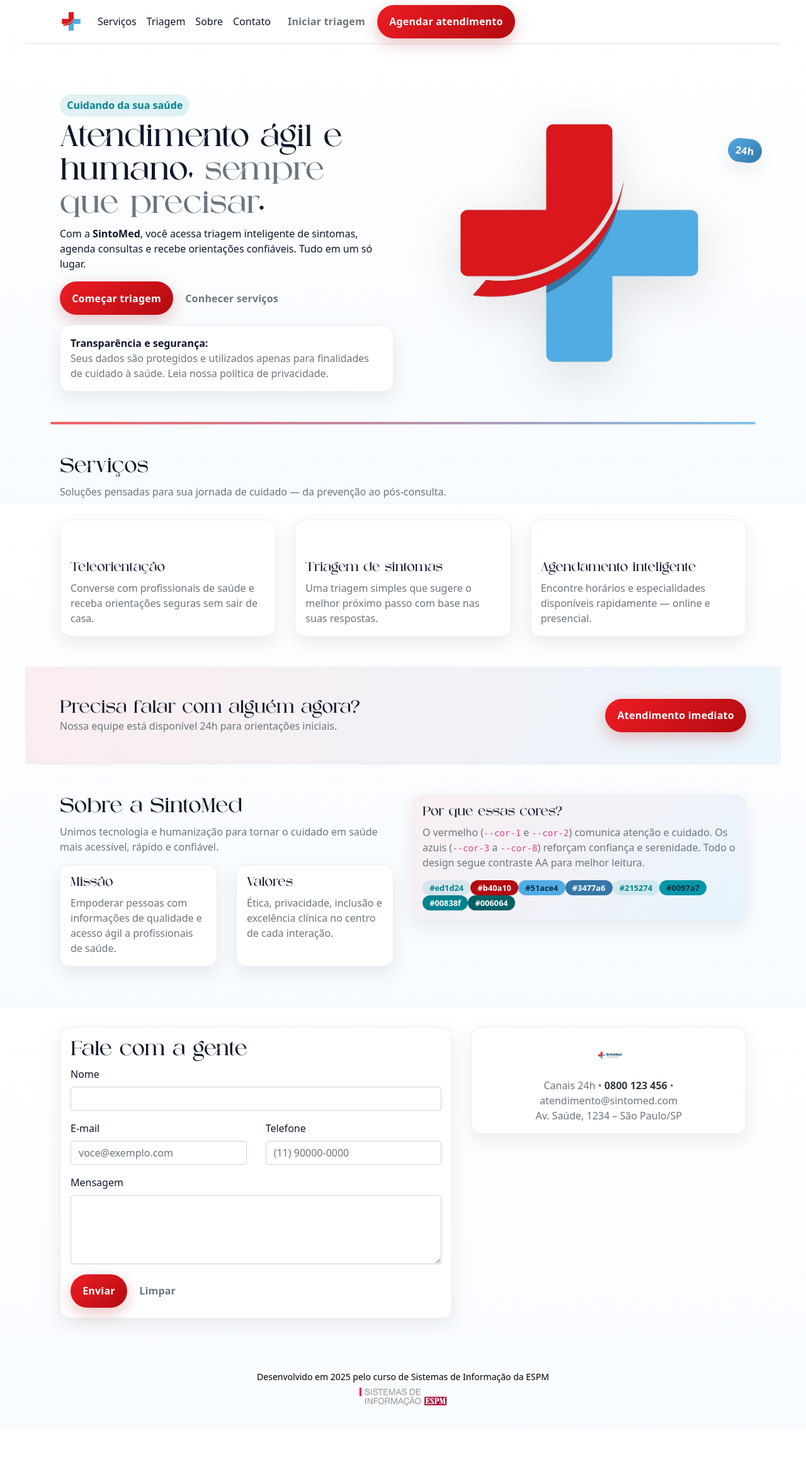
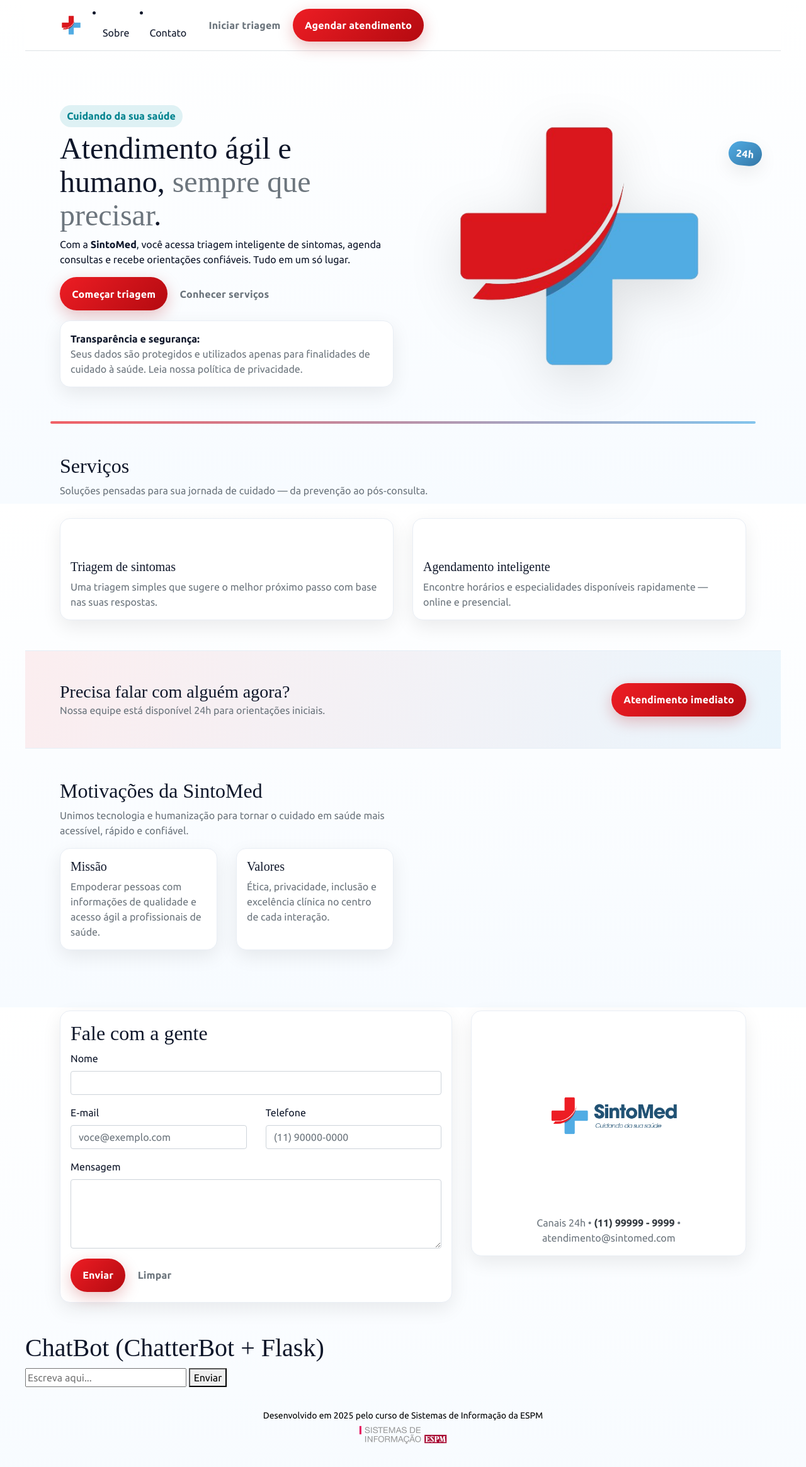
Before and after one commit to tech-espm/inter-4sem-2025-medicamentos, a Flask app: page / in a window 1280 px wide. Shown: the whole page at 63% size. Before the commit the page ends 2234 px from the top, so only its background shows below. Run offline with Flask 3, Linux system fonts and the light colour scheme; parts of the project's set-up code (start-up, migrations or seed data) failed here and were passed over; some libraries are stand-ins or nearby versions; some web fonts are replaced.

Commit message:
Início dos estudos de um Chatbot, e continuação do front simples.

```diff
--- a/app.py
+++ b/app.py
@@ -1,8 +1,20 @@
-from flask import Flask, render_template, json, request, Response
+from flask import Flask, render_template, json, request, Response, session, redirect, url_for, jsonify
 import config
+import banco
 from datetime import datetime
+from chatterbot import ChatBot, chatterbot
 
 app = Flask(__name__)
+
+chatbot = ChatBot(
+    "meu_bot",
+    storage_adapter="chatterbot.storage.SQLStorageAdapter",
+    database_uri="sqlite:///chatbot.sqlite3",
+    logic_adapters=[
+        {"import_path": "chatterbot.logic.BestMatch"},
+    ],
+    read_only=True,
+)
 
 @app.get('/')
 def index():
@@ -15,11 +27,33 @@
 
 @app.get('/triagem')
 def triagem():
-    return render_template('index/triagem.html', titulo='Triagem de Sintomas')
+    return render_template('index/triagem.html', titulo='Triagem de Sintomas,')
 
 @app.get('/login')
 def login():
-    return render_template('index/login.html', titulo='Login', mensagem='Faça seu login para acessar o sistema.')
+    erro = None
+    if request.method == 'POST':
+        email = request.form.get('username')
+        senha = request.form.get('password')
+        usuario = banco.buscar_usuario_por_email(email)
+        if usuario and usuario['senha'] == senha:
+            session['usuario_id'] = usuario['id']
+            session['usuario_nome'] = usuario['nome']
+            return redirect(url_for('dashboard'))
+        else:
+            erro = 'Usuário ou senha inválidos'
+    return render_template('index/login.html', erro=erro, titulo='Login')
+
+@app.get('/dados')
+def dados():
+    return render_template('index/dados.html', titulo='Dados do usuário')
+
+@app.route("/api/chat", methods=["POST"])
+def chat():
+    data = request.get_json()
+    texto = data.get("message", "")
+    resposta = chatbot.get_response(texto)
+    return jsonify({"reply": str(resposta)})
 
 if __name__ == '__main__':
     app.run(host=config.host, port=config.port)
--- a/requirements.txt
+++ b/requirements.txt
@@ -9,3 +9,4 @@
 numpy
 webdriver-manager
 beautifulsoup4
+chatterbot
--- a/static/css/estilo.css
+++ b/static/css/estilo.css
@@ -6,11 +6,6 @@
 	/* Para fazer o rodapé ficar sempre na parte inferior da página ;) */
 	min-height: 100vh;
 
-}
-
-@font-face{
-	font-family: Chetta;
-	src: url("../fonts/ChettaVissto.ttf") format("truetype");
 }
 
 :root {
@@ -41,7 +36,7 @@
 	flex-direction: column;
 	flex-wrap: nowrap;
 
-	font-family: Chetta,;
+	font-family: 'Ubuntu', sans-serif;
 }
 
 * { box-sizing: border-box; }
--- a/templates/index/index.html
+++ b/templates/index/index.html
@@ -7,20 +7,56 @@
 
   <style>
     /* Hero */
-    .hero { padding: 5rem 0 3rem; }
-    .hero-title { font-size: clamp(2rem, 4vw + .5rem, 3rem); line-height:1.1; }
-    .hero-badge { background: rgba(0,151,167,.12); color: var(--cor-7); font-weight:700; border-radius:999px; padding:.35rem .7rem; display:inline-block; }
-    .hero-art img { max-width: 460px; width:100%; filter: drop-shadow(0 20px 40px rgba(0,0,0,.12)); }
-    .ribbon { position:absolute; right:-10px; top:14%; transform: rotate(6deg); background: linear-gradient(135deg, var(--cor-3), var(--cor-4)); color:#fff; padding:.45rem .75rem; border-radius:999px; font-weight:800; letter-spacing:.3px; box-shadow: var(--shadow); }
+    .hero {
+        padding: 5rem 0 3rem;
+    }
+    .hero-title {
+        font-size: clamp(2rem, 4vw + .5rem, 3rem);
+        line-height:1.1;
+    }
+    .hero-badge {
+        background: rgba(0,151,167,.12);
+        color: var(--cor-7);
+        font-weight:700;
+        border-radius:999px;
+        padding:.35rem .7rem;
+        display:inline-block;
+    }
+    .hero-art img {
+        max-width: 460px;
+        width:100%; filter:
+        drop-shadow(0 20px 40px rgba(0,0,0,.12));
+    }
+    .ribbon {
+        position:absolute;
+        right:-10px;
+        top:14%;
+        transform: rotate(6deg);
+        background: linear-gradient(135deg, var(--cor-3), var(--cor-4));
+        color:#fff;
+        padding:.45rem .75rem;
+        border-radius:999px;
+        font-weight:800;
+        letter-spacing:.3px;
+        box-shadow: var(--shadow);
+    }
 
-    /* Cards utilitários */
-    .card-soft { border: 1px solid #e9eef5; border-radius: var(--radius); box-shadow: var(--shadow); }
+    .card-soft {
+        border: 1px solid #e9eef5;
+        border-radius: var(--radius);
+        box-shadow: var(--shadow);
+    }
 
-    /* Mobile menu extra spacing */
-    .navbar { backdrop-filter: blur(6px); }
+    .navbar {
+        backdrop-filter: blur(6px);
+    }
 
-    /* Separator */
-    .separator { height:4px; background: linear-gradient(90deg, var(--cor-2), var(--cor-3)); border-radius:999px; opacity:.7; }
+    .separator {
+        height:4px;
+        background: linear-gradient(90deg, var(--cor-2), var(--cor-3));
+        border-radius:999px;
+        opacity:.7;
+    }
   </style>
 {% endblock %}
 
@@ -36,7 +72,7 @@
                 <p class="text-secondary-emphasis">Com a <strong>SintoMed</strong>, você acessa triagem inteligente de sintomas, agenda consultas e recebe orientações confiáveis. Tudo em um só lugar.</p>
                 <div class="d-flex flex-wrap gap-2 mt-3">
                     <a class="btn btn-primary" href="/triagem">Começar triagem</a>
-                    <a class="btn btn-outline-secondary" href="/servicos">Conhecer serviços</a>
+                    <a class="btn btn-outline-secondary" href="#servicos">Conhecer serviços</a>
                 </div>
                 <div class="card card-soft mt-3 p-3">
                     <strong>Transparência e segurança:</strong>
@@ -53,7 +89,6 @@
 
 <div class="separator container" aria-hidden="true"></div>
 
-<!-- Serviços -->
 <section id="servicos" class="py-5">
     <div class="container">
         <div class="row justify-content-between align-items-end g-2 mb-3">
@@ -62,22 +97,15 @@
                 <p class="text-secondary">Soluções pensadas para sua jornada de cuidado — da prevenção ao pós‑consulta.</p>
             </div>
         </div>
-        <div class="row g-3">
-            <div class="col-12 col-md-6 col-lg-4">
-                <div class="card card-soft h-100 p-3">
-                    <div class="d-inline-grid place-items-center bg-gradient rounded-3 mb-2 px-3 py-2 text-white" style="--bs-gradient: linear-gradient(135deg, var(--cor-3), var(--cor-4));">1</div>
-                    <h3 class="h5">Teleorientação</h3>
-                    <p class="text-secondary mb-0">Converse com profissionais de saúde e receba orientações seguras sem sair de casa.</p>
-                </div>
-            </div>
-            <div class="col-12 col-md-6 col-lg-4">
+        <div class="row g-2">
+            <div class="col-12 col-md-6 col-lg-6">
                 <div class="card card-soft h-100 p-3">
                     <div class="d-inline-grid place-items-center bg-gradient rounded-3 mb-2 px-3 py-2 text-white" style="--bs-gradient: linear-gradient(135deg, var(--cor-3), var(--cor-4));">2</div>
                     <h3 class="h5">Triagem de sintomas</h3>
                     <p class="text-secondary mb-0">Uma triagem simples que sugere o melhor próximo passo com base nas suas respostas.</p>
                 </div>
             </div>
-            <div class="col-12 col-md-6 col-lg-4">
+            <div class="col-12 col-md-6 col-lg-6">
                 <div class="card card-soft h-100 p-3">
                     <div class="d-inline-grid place-items-center bg-gradient rounded-3 mb-2 px-3 py-2 text-white" style="--bs-gradient: linear-gradient(135deg, var(--cor-3), var(--cor-4));">3</div>
                     <h3 class="h5">Agendamento inteligente</h3>
@@ -89,7 +117,6 @@
 </section>
 
 
-<!-- CTA Wide -->
 <section class="py-5" style="background: linear-gradient(90deg, rgba(237,29,36,.07), rgba(81,172,228,.10)); border-top:1px solid #e5eef6; border-bottom:1px solid #e5eef6;">
     <div class="container d-grid d-lg-flex align-items-center justify-content-between gap-3">
         <div>
@@ -100,12 +127,11 @@
     </div>
 </section>
 
-<!-- Sobre -->
 <section id="sobre" class="py-5">
 <div class="container">
     <div class="row g-4">
     <div class="col-12 col-lg-6">
-        <h2 class="h2">Sobre a SintoMed</h2>
+        <h2 class="h2">Motivações da SintoMed</h2>
         <p class="text-secondary">Unimos tecnologia e humanização para tornar o cuidado em saúde mais acessível, rápido e confiável.</p>
         <div class="row g-3">
         <div class="col-12 col-md-6">
@@ -119,22 +145,6 @@
             <h3 class="h5">Valores</h3>
             <p class="text-secondary mb-0">Ética, privacidade, inclusão e excelência clínica no centro de cada interação.</p>
             </div>
-        </div>
-        </div>
-    </div>
-    <div class="col-12 col-lg-6">
-        <div class="card card-soft p-3 border-0" style="background:linear-gradient(135deg, rgba(237,29,36,.06), rgba(81,172,228,.10));">
-        <h3 class="h5">Por que essas cores?</h3>
-        <p class="text-secondary">O vermelho (<code>--cor-1</code> e <code>--cor-2</code>) comunica atenção e cuidado. Os azuis (<code>--cor-3</code> a <code>--cor-8</code>) reforçam confiança e serenidade. Todo o design segue contraste AA para melhor leitura.</p>
-        <div class="d-flex flex-wrap gap-2">
-            <span class="badge text-bg-primary">#ed1d24</span>
-            <span class="badge" style="background:var(--cor-1); color:#fff;">#b40a10</span>
-            <span class="badge" style="background:var(--cor-3); color:#003148;">#51ace4</span>
-            <span class="badge" style="background:var(--cor-4); color:#fff;">#3477a6</span>
-            <span class="badge text-bg-dark">#215274</span>
-            <span class="badge" style="background:var(--cor-6); color:#003148;">#0097a7</span>
-            <span class="badge" style="background:var(--cor-7); color:#fff;">#00838f</span>
-            <span class="badge" style="background:var(--cor-8); color:#fff;">#006064</span>
         </div>
         </div>
     </div>
@@ -178,13 +188,21 @@
             </div>
             <div class="col-12 col-lg-5">
                 <div class="card card-soft p-3 text-center">
-                    <img src="SintoMed.png" alt="Logotipo SintoMed" style="height:56px; width:auto;" class="mx-auto mb-2"/>
-                    <p class="text-secondary m-0">Canais 24h • <strong class="text-dark">0800 123 456</strong> • atendimento@sintomed.com</p>
-                    <p class="text-secondary m-0">Av. Saúde, 1234 – São Paulo/SP</p>
+                    <img src="static/img/SintoMed.png" alt="Logotipo SintoMed" style="height:300px; width:auto;" class="mx-auto mb-2"/>
+                    <p class="text-secondary m-0">Canais 24h • <strong class="text-dark">(11) 99999 - 9999</strong> • atendimento@sintomed.com</p>
                 </div>
             </div>
         </div>
     </div>
+</section>
+
+<section id="chat">
+    <h1>ChatBot (ChatterBot + Flask)</h1>
+    <div id="chat"></div>
+    <form id="form">
+      <input id="msg" placeholder="Escreva aqui..." autocomplete="off" />
+      <button>Enviar</button>
+    </form>
 </section>
 
 {% endblock %}
@@ -192,7 +210,6 @@
 {% block script %}
 
   <script>
-    // Preenche o ano
     document.getElementById('year').textContent = new Date().getFullYear();
 
     // Lógica de triagem (demo front-end)
@@ -218,6 +235,36 @@
       contactMsg.classList.remove('d-none');
       contactMsg.textContent='Mensagem enviada! Entraremos em contato em breve.';
     });
+
+    const chat = document.getElementById("chat");
+    const form = document.getElementById("form");
+    const input = document.getElementById("msg");
+
+    function addMsg(text, who){
+        const div = document.createElement("div");
+        div.className = "row";
+        const bubble = document.createElement("div");
+        bubble.className = "msg " + (who === "user" ? "user" : "bot");
+        bubble.textContent = text;
+        div.appendChild(bubble);
+        chat.appendChild(div);
+        window.scrollTo(0, document.body.scrollHeight);
+    }
+
+    form.addEventListener("submit", async (e) => {
+        e.preventDefault();
+        const text = input.value.trim();
+        if(!text) return;
+        addMsg(text, "user");
+        input.value = "";
+        const r = await fetch("/api/chat", {
+            method: "POST",
+            headers: {"Content-Type": "application/json"},
+            body: JSON.stringify({ message: text })
+        });
+        const data = await r.json();
+        addMsg(data.reply, "bot");
+    });
   </script>
 {% endblock %}
 </body>
--- a/templates/index/triagem.html
+++ b/templates/index/triagem.html
@@ -61,7 +61,7 @@
                 </form>
             </div>
         <div class="col-12 col-lg-6">
-            <img src="/static/img/sticker.png" alt="Marca SintoMed em fundo branco" class="img-fluid d-block mx-auto rounded-3 shadow-sm" style="max-width:520px;" />
+            <img src="/static/img/sticker.png" alt="Marca SintoMed em fundo branco" class="img-fluid d-block mx-auto rounded-3 shadow-sm" style="max-width:500px;" />
             <div class="card card-soft mt-3 p-3 border-start border-3" style="--bs-border-color: var(--cor-3);">
                 <strong>Dica de prevenção:</strong>
                 <p class="mb-0 text-secondary">Mantenha vacinação em dia, lave as mãos com frequência e priorize sono adequado. Pequenos hábitos fazem grande diferença.</p>
--- a/templates/layout.html
+++ b/templates/layout.html
@@ -23,6 +23,11 @@
     <link rel="icon" type="image/png" href="/static/img/logo.png" />
     <link rel="stylesheet" href="https://cdnjs.cloudflare.com/ajax/libs/font-awesome/6.6.0/css/all.min.css" integrity="sha512-Kc323vGBEqzTmouAECnVceyQqyqdsSiqLQISBL29aUW4U/M7pSPA/gEUZQqv1cwx4OnYxTxve5UMg5GT6L4JJg==" crossorigin="anonymous" referrerpolicy="no-referrer" />
 
+    <link rel="preconnect" href="https://fonts.googleapis.com">
+    <link rel="preconnect" href="https://fonts.gstatic.com" crossorigin>
+    <link href="https://fonts.googleapis.com/css2?family=Ubuntu:ital,wght@0,300;0,400;0,500;0,700;1,300;1,400;1,500;1,700&display=swap" rel="stylesheet">
+
+
     <script type="text/javascript" src="/static/js/jquery.min.js"></script>
     <script type="text/javascript" src="/static/js/bootstrap.bundle.min.js"></script>
     <script type="text/javascript" src="/static/js/sweetalert2.min.js"></script>
@@ -45,9 +50,6 @@
             </button>
 
             <div class="collapse navbar-collapse" id="mainNav">
-                <ul class="navbar-nav me-auto mb-2 mb-md-0">
-                <li class="nav-item"><a class="nav-link" href="/servicos">Serviços</a></li>
-                <li class="nav-item"><a class="nav-link" href="/triagem">Triagem</a></li>
                 <li class="nav-item"><a class="nav-link" href="/sobre">Sobre</a></li>
                 <li class="nav-item"><a class="nav-link" href="#contato">Contato</a></li>
                 </ul>
```
Also changed, not shown: banco.py (+37 -0 lines), chatbot.py (added, +28 -0 lines), templates/index/dados.html (added, +13 -0 lines), templates/index/sobre.html (+14 -3 lines), chatbot.sqlite3 (added), static/fonts/ChettaVissto.ttf (deleted), static/img/usuario.png (added).
